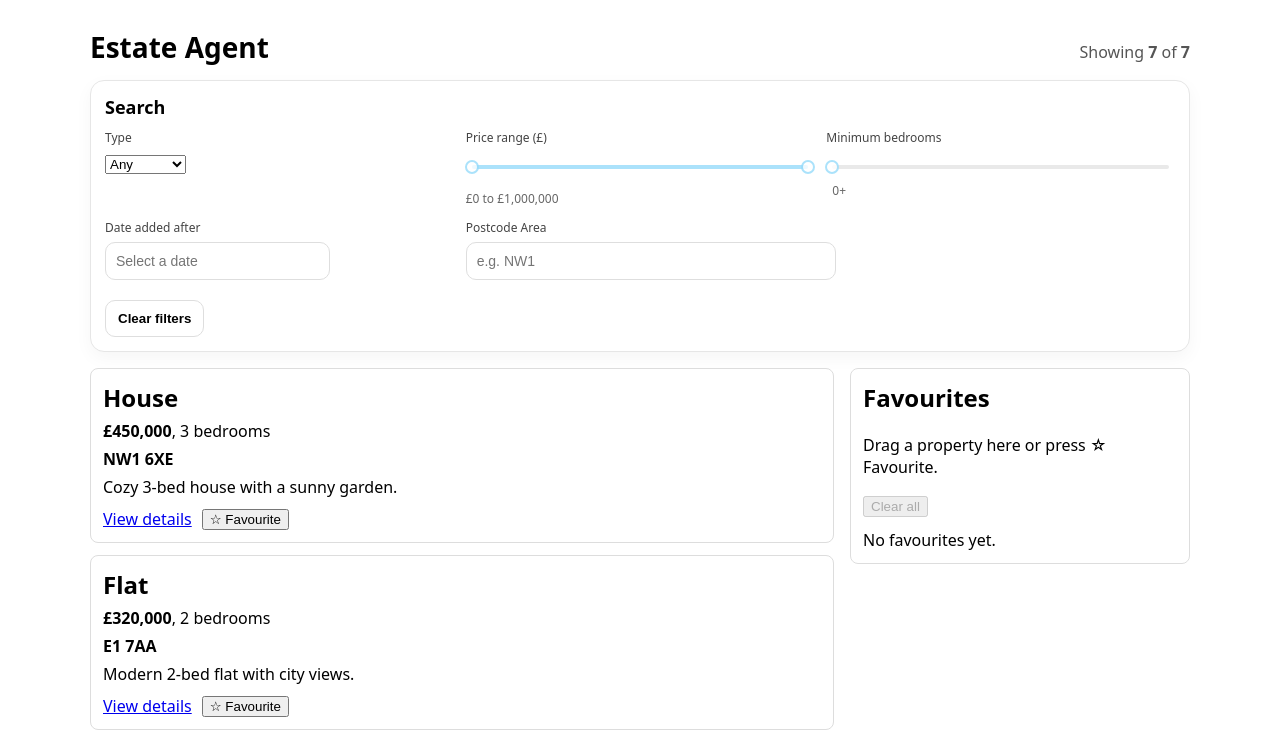
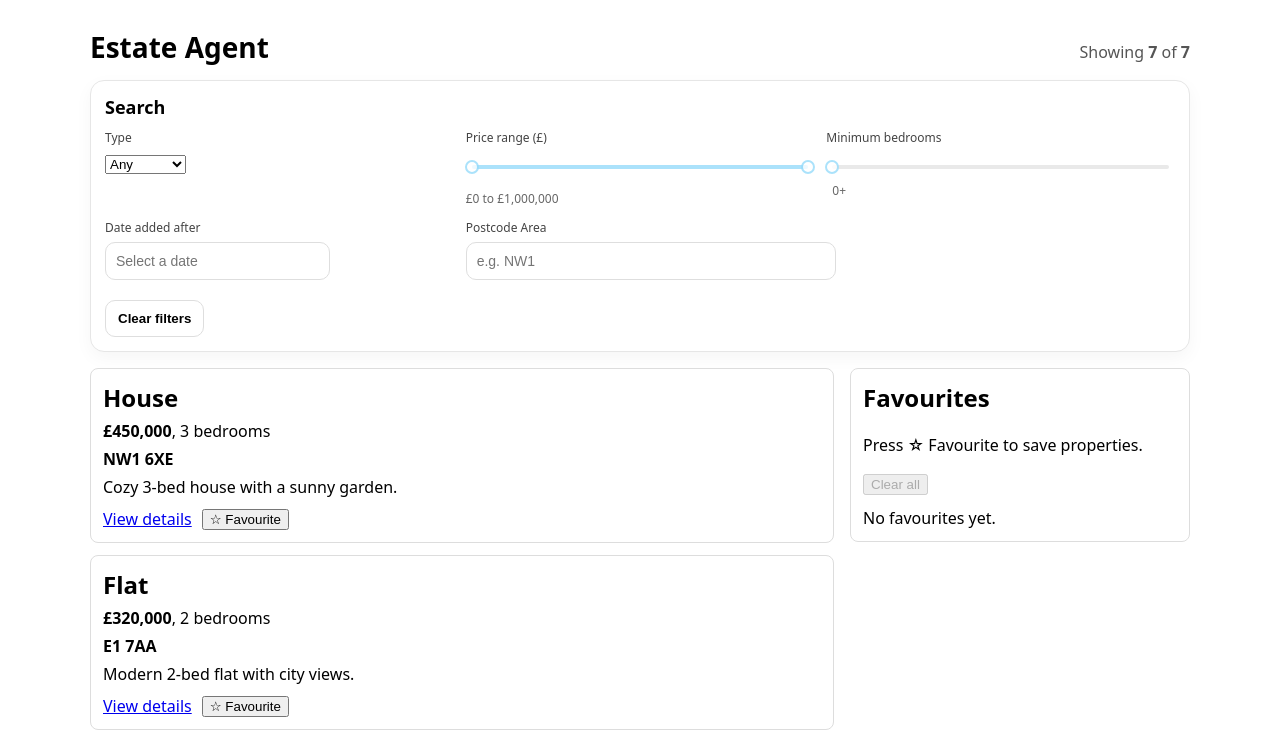
Before and after one commit to Jinaaaaks/estate-agent-spa, a React (Create React App) app: page / in a window 1280 px wide. Shown: the top 740 px of the page. Built offline with nearby package versions, Linux system fonts and the light colour scheme.

Commit message:
changed a smalled text for the favourite properties display

```diff
--- a/src/pages/SearchPage.jsx
+++ b/src/pages/SearchPage.jsx
@@ -231,7 +231,7 @@ export default function SearchPage() {
         >
             <h2 style={{ marginTop: 0 }}>Favourites</h2>
             <p style={{ marginTop: 0 }}>
-                Drag a property here or press ☆ Favourite.
+                Press ☆ Favourite to save properties.
             </p>
 
 
```
